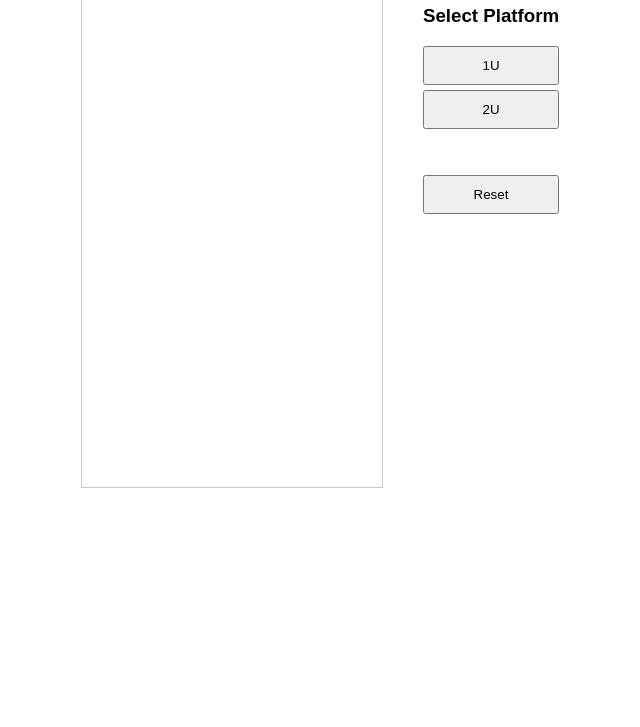
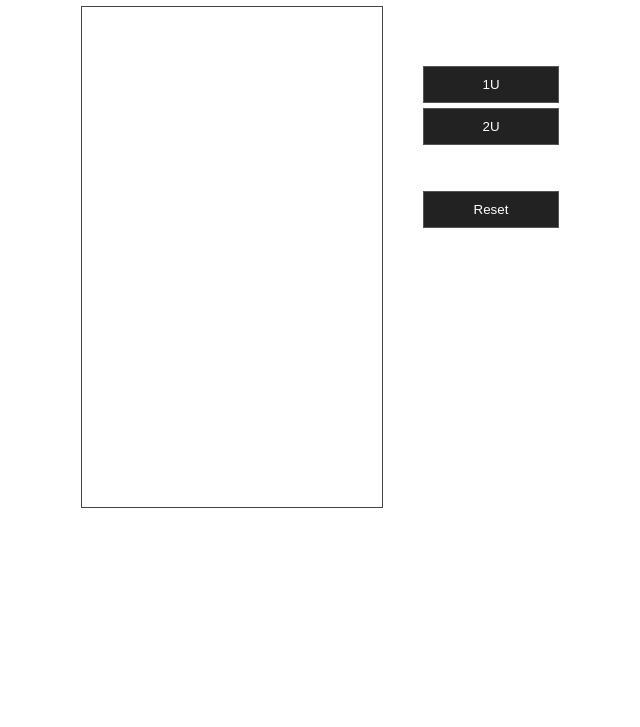
Before and after one commit to subhamkgupta/space-configurator, a plain HTML site: page index.html in a window 1280 px wide. Shown: the part 73-800 px from the top of the page, without its empty margins (320-960 px from the left). Drawn offline with Linux system fonts and the light colour scheme.

Commit message:
Update style.css
Made text lighter for darker background

```diff
--- a/style.css
+++ b/style.css
@@ -1,9 +1,10 @@
 body {
   font-family: Arial, sans-serif;
-  background: transparent;  /* Set background back to transparent */
+  background: transparent;     /* Transparent background for iframe */
+  color: white;                /* White text for dark background */
   text-align: center;
   margin: 0;
-  padding: 0;
+  padding: 20px;
 }
 
 .configurator {
@@ -18,8 +19,8 @@ body {
   position: relative;
   width: 300px;
   height: 500px;
-  border: 1px solid #ccc;
-  background: transparent; /* Transparent preview background */
+  border: 1px solid #444;      /* Dark grey border */
+  background: transparent;     /* Keep preview area transparent */
 }
 
 .preview img {
@@ -40,12 +41,20 @@ button {
   padding: 10px;
   width: 100%;
   cursor: pointer;
+  background-color: #222;      /* Dark button background */
+  color: white;                /* White text on buttons */
+  border: 1px solid #555;
+  transition: background-color 0.3s ease;
+}
+
+button:hover {
+  background-color: #333;      /* Slightly lighter on hover */
 }
 
 #configurator {
-  background-color: transparent;  /* Transparent background for configurator */
+  background-color: transparent;  /* Transparent container */
   position: relative;
-  width: 500px;                  /* Adjust as needed */
-  height: 500px;                 /* Adjust as needed */
+  width: 500px;
+  height: 500px;
   margin: auto;
 }
```
